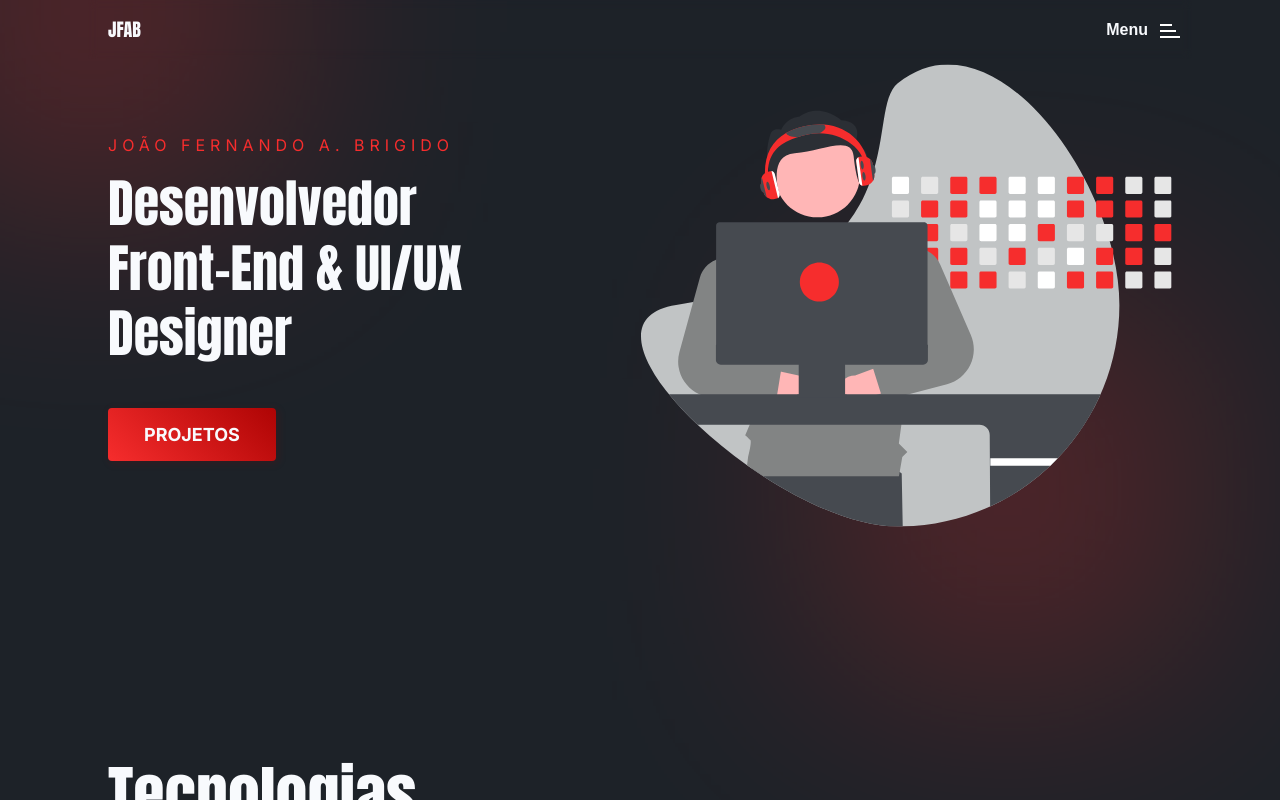
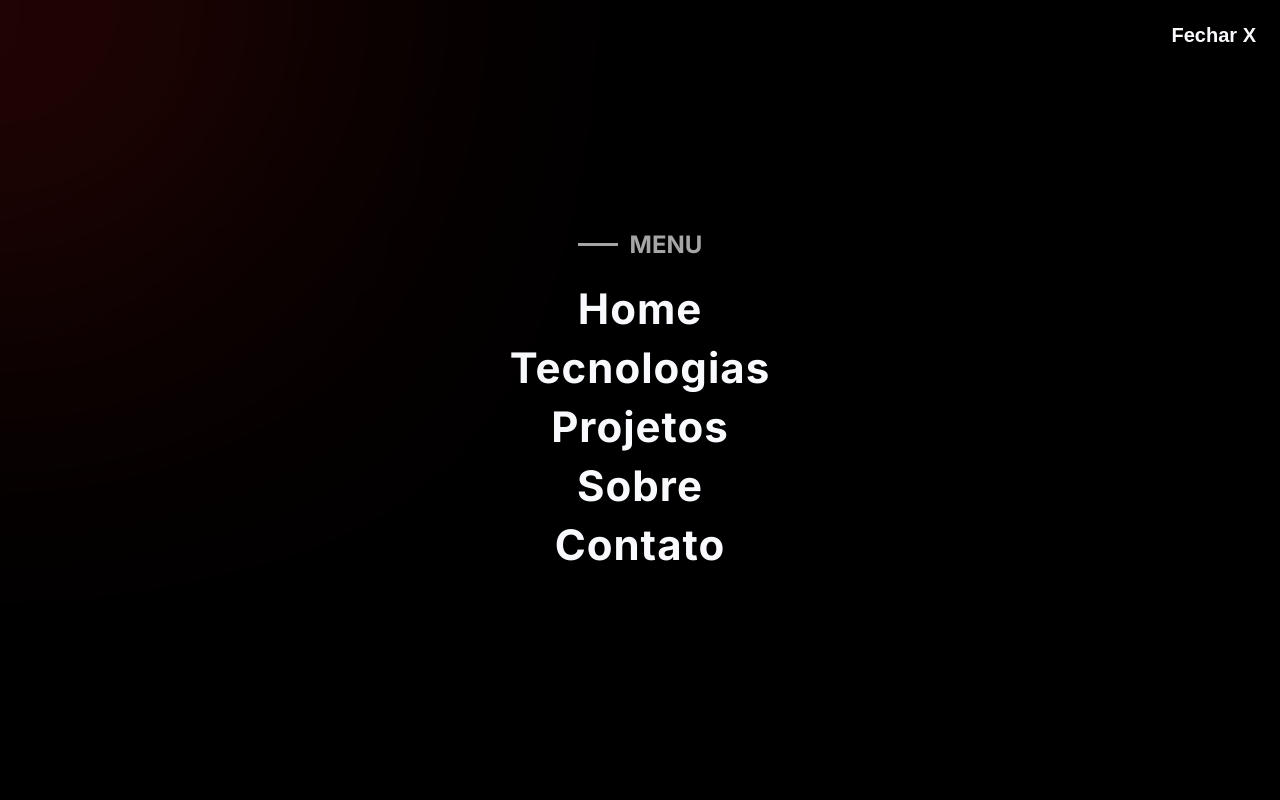
Before and after one commit to joaofbrigido/personal-portfolio, a Next.js app: page / in a window 1280 px wide. Both pictures are taken after a click on the button "Menu". Shown: the top 800 px of the page. Built offline with nearby package versions, Linux system fonts and the light colour scheme.

Commit message:
menu finalizado

```diff
--- a/src/Sections/SectionTechnologies/index.tsx
+++ b/src/Sections/SectionTechnologies/index.tsx
@@ -110,7 +110,7 @@ const Technologies = () => {
                   height={tech.img.height}
                   alt={tech.technology}
                   style={{
-                    transform: `${tech.transform ? tech.transform : 'inital'}`,
+                    transform: `${tech.transform ? tech.transform : 'initial'}`,
                   }}
                 />
               </div>
--- a/src/components/BtnMenu/index.tsx
+++ b/src/components/BtnMenu/index.tsx
@@ -1,9 +1,9 @@
 import S from './styles.module.scss';
 
-const BtnMenu = () => {
+const BtnMenu = ({ openMenu }: any) => {
   return (
     <>
-      <button className={S.menu}>
+      <button className={S.menu} onClick={openMenu}>
         Menu
         <span className={S.menuIcon}></span>
       </button>
--- a/src/components/Header/index.tsx
+++ b/src/components/Header/index.tsx
@@ -1,12 +1,57 @@
+import { useEffect, useLayoutEffect, useState } from 'react';
 import Link from 'next/link';
 import BtnMenu from '../BtnMenu';
-import { showDown } from '@/util/animationProps';
+import {
+  showDown,
+  showLeft,
+  showOpacity,
+  showUpLow,
+  transitionDefault,
+} from '@/util/animationProps';
 import { motion } from 'framer-motion';
 import S from './styles.module.scss';
 
 const Header = () => {
+  const [isMenuOpen, setIsMenuOpen] = useState(false);
+  const [positionSphere, setPositionSphere] = useState({ x: 0, y: 0 });
+
+  function openMenu() {
+    setIsMenuOpen(true);
+  }
+
+  function closeMenu() {
+    setIsMenuOpen(false);
+  }
+
+  useLayoutEffect(() => {
+    const handleMouseMove = (event: MouseEvent) => {
+      setPositionSphere({
+        x: event.clientX + window.pageXOffset,
+        y: event.clientY + window.pageYOffset,
+      });
+    };
+
+    window.addEventListener('mousemove', handleMouseMove);
+
+    return () => {
+      window.removeEventListener('mousemove', handleMouseMove);
+    };
+  }, []);
+
+  useEffect(() => {
+    const body = document.querySelector('body');
+
+    if (isMenuOpen) body?.classList.add('scrollHidden');
+    else body?.classList.remove('scrollHidden');
+  }, [isMenuOpen]);
+
   return (
-    <header className="">
+    <>
+      <span
+        className={`${S.sphere} ${isMenuOpen ? `${S.active}` : ''}`}
+        style={{ top: positionSphere.y, left: positionSphere.x }}
+      />
+      <header className={S.header}>
         <motion.div
           className={`mainContainer ${S.wrapper}`}
           {...showDown}
@@ -21,9 +66,64 @@ const Header = () => {
           <Link href="/">
             <span className={S.logo}>JFAB</span>
           </Link>
-        <BtnMenu />
+          <BtnMenu openMenu={openMenu} />
         </motion.div>
       </header>
+
+      {isMenuOpen && (
+        <motion.section
+          className={S.menu}
+          {...showOpacity}
+          transition={{ ...transitionDefault }}
+        >
+          <motion.span
+            {...showLeft}
+            transition={{ ...transitionDefault, delay: 0.25 }}
+          >
+            MENU
+          </motion.span>
+
+          <nav>
+            <ul className={S.menuList}>
+              <motion.li
+                {...showUpLow}
+                transition={{ ...transitionDefault, delay: 0.4 }}
+              >
+                <Link href="#">Home</Link>
+              </motion.li>
+              <motion.li
+                {...showUpLow}
+                transition={{ ...transitionDefault, delay: 0.55 }}
+              >
+                <Link href="#">Tecnologias</Link>
+              </motion.li>
+              <motion.li
+                {...showUpLow}
+                transition={{ ...transitionDefault, delay: 0.7 }}
+              >
+                <Link href="#">Projetos</Link>
+              </motion.li>
+              <motion.li
+                {...showUpLow}
+                transition={{ ...transitionDefault, delay: 0.85 }}
+              >
+                <Link href="#">Sobre</Link>
+              </motion.li>
+              <motion.li
+                {...showUpLow}
+                transition={{ ...transitionDefault, delay: 1 }}
+              >
+                <Link href="#">Contato</Link>
+              </motion.li>
+            </ul>
+          </nav>
+
+          <button className={S.btnClose} onClick={closeMenu}>
+            Fechar X
+          </button>
+        </motion.section>
+      )}
+    </>
   );
 };
 
--- a/src/components/Header/styles.module.scss
+++ b/src/components/Header/styles.module.scss
@@ -1,17 +1,96 @@
-.wrapper {
-  padding: 16px 20px;
-  display: flex;
-  justify-content: space-between;
-  gap: 24px;
+.header {
   backdrop-filter: blur(5px);
   position: fixed;
   top: 0;
   left: 0;
   right: 0;
   z-index: 99;
+}
+
+.wrapper {
+  padding: 16px 20px;
+  display: flex;
+  justify-content: space-between;
+  gap: 24px;
 
   .logo {
     font-size: var(--s18);
     font-family: 'Anton', sans-serif;
   }
 }
+
+.menu {
+  position: fixed;
+  inset: 0;
+  background-color: #000;
+  z-index: 999;
+  display: flex;
+  flex-direction: column;
+  align-items: center;
+  justify-content: center;
+  text-align: center;
+  overflow: hidden;
+
+  span {
+    font-size: var(--s24);
+    font-weight: bold;
+    color: #a6a6a6;
+
+    &::before {
+      content: '';
+      width: 40px;
+      height: 3px;
+      display: inline-block;
+      background-color: #a6a6a6;
+      position: relative;
+      bottom: 7px;
+      margin-right: 12px;
+    }
+  }
+
+  .menuList {
+    list-style: none;
+    margin-top: 24px;
+    display: flex;
+    flex-direction: column;
+    gap: 8px;
+
+    li {
+      font-size: var(--s42);
+      font-weight: bold;
+
+      a {
+        letter-spacing: 1px;
+      }
+    }
+  }
+
+  .btnClose {
+    border: none;
+    background: none;
+    color: var(--white);
+    font-size: var(--s20);
+    font-weight: bold;
+    position: absolute;
+    right: 24px;
+    top: 24px;
+  }
+}
+
+.sphere {
+  position: absolute;
+  display: none;
+  border-radius: 50%;
+  width: 400px;
+  height: 400px;
+  background: linear-gradient(to right, var(--primary), var(--primary-100));
+  filter: blur(200px);
+  transform: translate(-50%, -50%);
+  z-index: 1000;
+  pointer-events: none;
+  opacity: 0.5;
+
+  &.active {
+    display: block;
+  }
+}
--- a/src/styles/globals.scss
+++ b/src/styles/globals.scss
@@ -67,6 +67,10 @@ a {
   height: 408px;
 }
 
+.scrollHidden {
+  overflow: hidden;
+}
+
 /* Estilo da barra de rolagem */
 ::-webkit-scrollbar {
   width: 8px;
--- a/src/util/animationProps.ts
+++ b/src/util/animationProps.ts
@@ -40,6 +40,12 @@ export const showUpLow = {
   viewport: { once: true },
 };
 
+export const showOpacity = {
+  initial: { opacity: 0 },
+  whileInView: { opacity: 1 },
+  viewport: { once: true },
+};
+
 export const transitionDefault = {
   duration: 0.3,
   type: 'spring',
```
Lines whose indentation alone changed are shown as unchanged.
